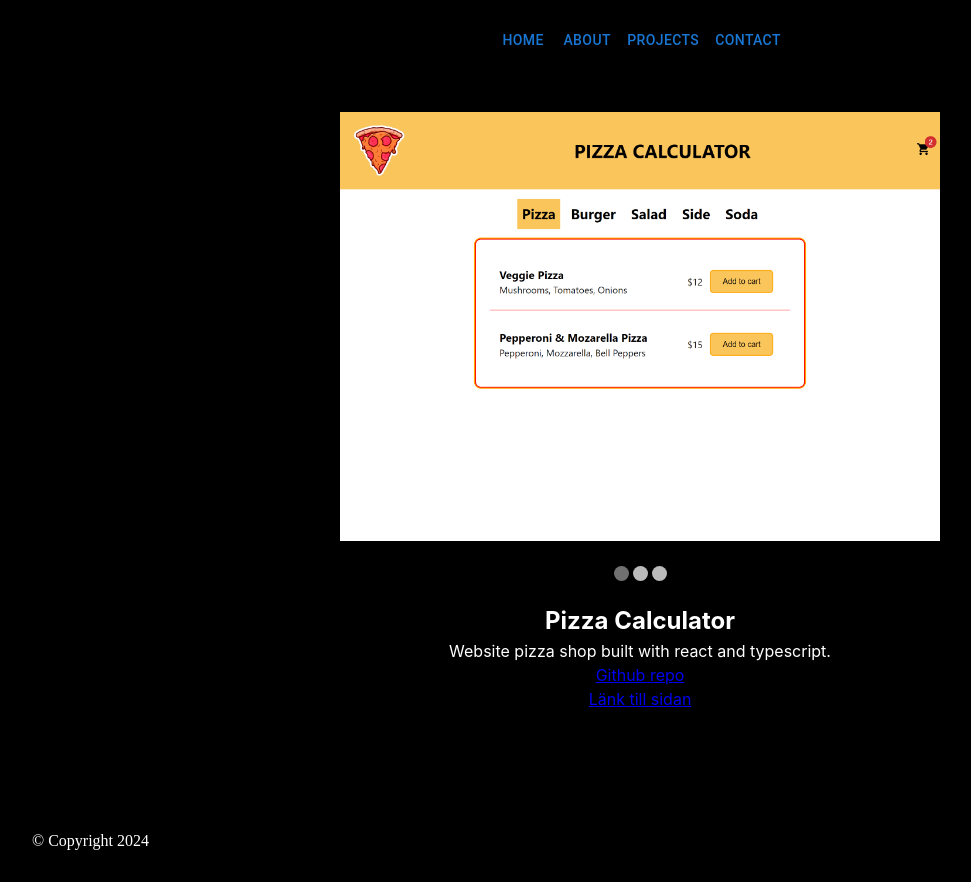
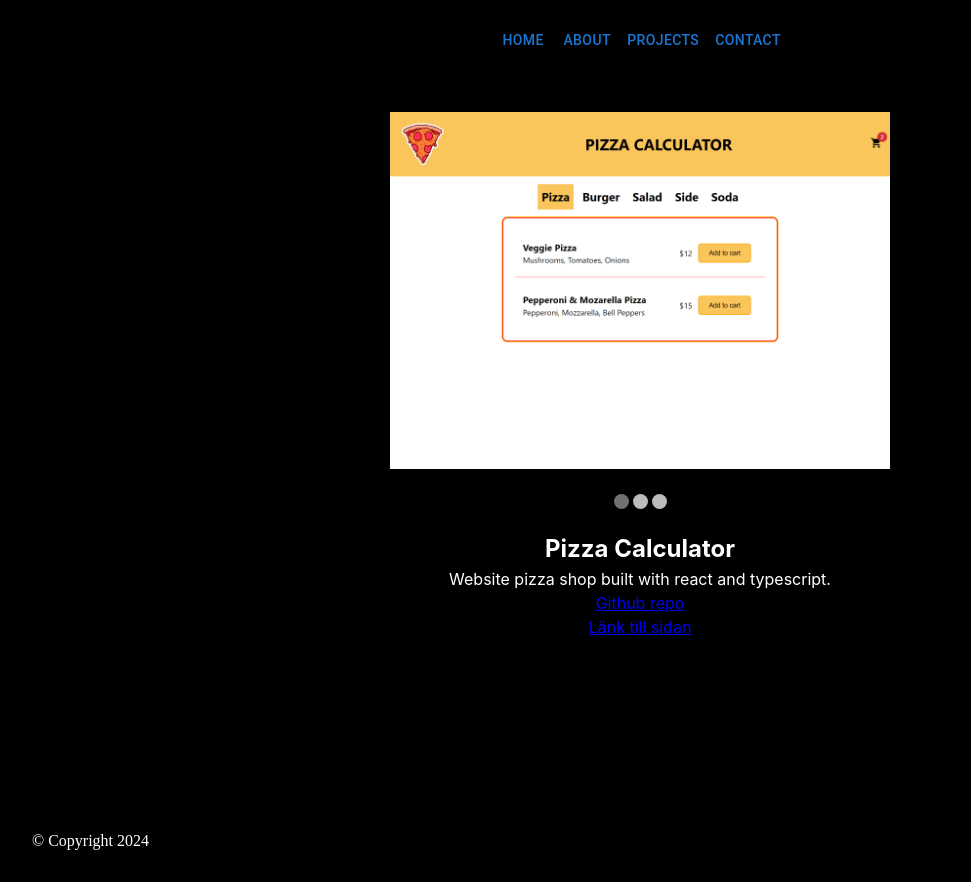
Before and after one commit to isabellaes/_portfolio, a React (Vite) app: page /project/1 in a window 1280 px wide. Shown: the whole page, without its empty margins (0-971 px from the left). Built offline with nearby package versions, Linux system fonts and the light colour scheme.

Commit message:
update style

```diff
--- a/src/components/header/Header.tsx
+++ b/src/components/header/Header.tsx
@@ -1,5 +1,5 @@
 import "./header.scss";
-import { NavLink, useNavigate } from "react-router";
+import { useNavigate } from "react-router";
 import Button from "@mui/material/Button";
 import Menu from "@mui/material/Menu";
 import MenuItem from "@mui/material/MenuItem";
--- a/src/components/slideShowImg/slideShowImg.scss
+++ b/src/components/slideShowImg/slideShowImg.scss
@@ -24,9 +24,15 @@
 
     .img {
       position: relative;
-      min-width: 500px;
+      max-width: 500px;
       overflow: hidden;
       margin: 1em 0 1em 0;
+      object-fit: contain;
+
+      img {
+        max-width: 500px;
+        max-height: auto;
+      }
     }
   }
 }
@@ -61,6 +67,12 @@
       width: 300px;
       overflow: hidden;
       margin: 1em 0 1em 0;
+      object-fit: contain;
+
+      img {
+        max-width: 300px;
+        max-height: auto;
+      }
     }
   }
 }
--- a/src/pages/aboutPage.scss
+++ b/src/pages/aboutPage.scss
@@ -29,5 +29,6 @@
     display: flex;
     flex-direction: column;
     gap: 2em;
+    max-width: 70%;
   }
 }
```
